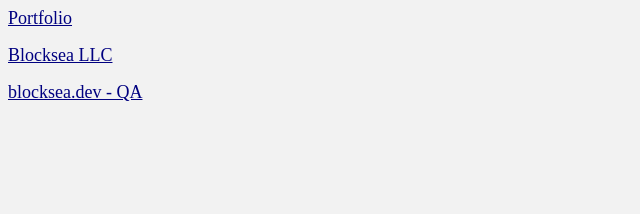
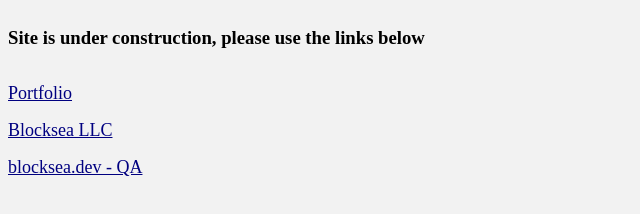
Before and after one commit to mrlucciola/mrlucciola-page-prod, a plain HTML site: page index.html in a window 1280 px wide. Shown: the whole page, without its empty margins (0-640 px from the left). Drawn offline with Linux system fonts and the light colour scheme.

Commit message:
Update index.html

```diff
--- a/index.html
+++ b/index.html
@@ -18,6 +18,7 @@
   </style>
   <noscript>You need to enable JavaScript to run this app.</noscript>
   <div id="root" style="display:flex;flex-flow:column;justify-content:start;row-gap:16px;">
+    <h3>Site is under construction, please use the links below</h3>
     <a class="link" href="https://portfolio.mrlucciola.com">Portfolio</a>
     <a class="link" href="https://blocksea.dev">Blocksea LLC</a>
     <a class="link" href="https://qa.blocksea.dev">blocksea.dev - QA</a>
```
